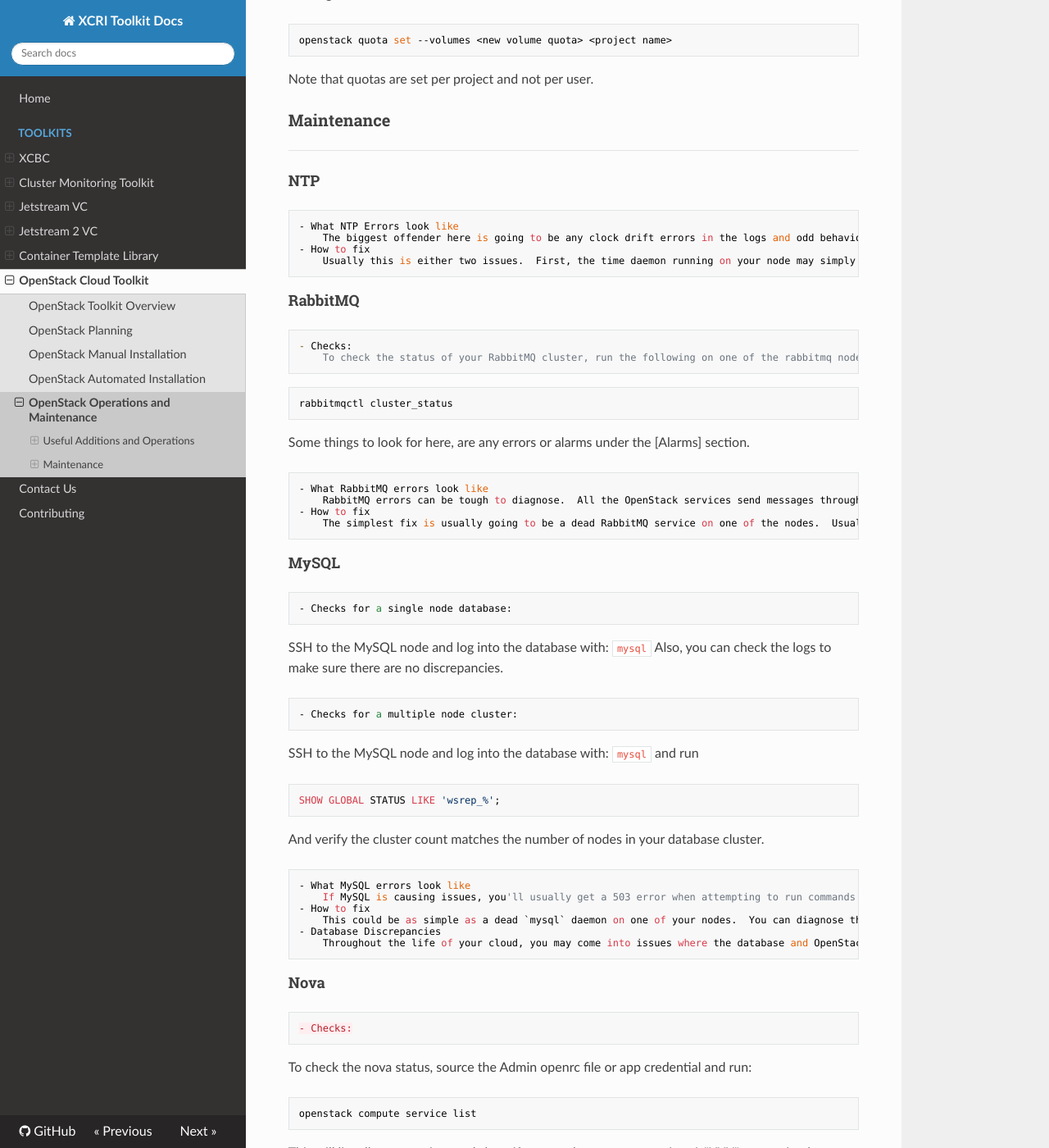
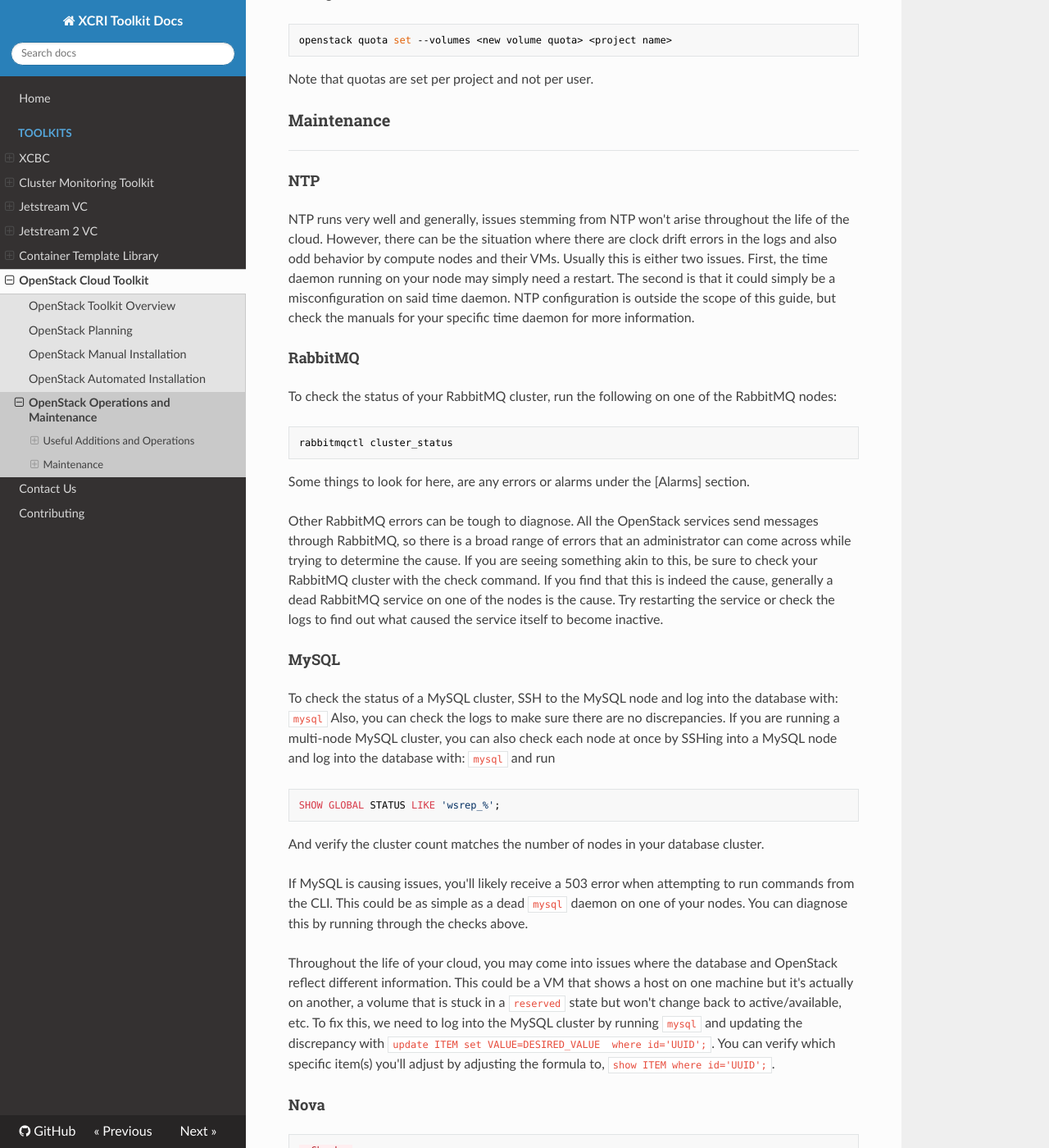
Before and after one commit to access-ci-org/Toolkit-Docs, an MkDocs documentation site: the page built from docs/toolkits/openstack-operations-maintenance.md, in a window 1280 px wide and 1400 px high, scrolled down 2336 px. Shown: the whole window at 82% size. Built offline with MkDocs 1.6.1, drawn with Linux system fonts in a browser that asks for light colours; nearby versions of some CDN libraries; old or Windows-style settings are respelled for this version of MkDocs.

Commit message:
Fixed the Markdown code block render issue

````diff
--- a/docs/toolkits/openstack-operations-maintenance.md
+++ b/docs/toolkits/openstack-operations-maintenance.md
@@ -85,34 +85,25 @@ Note that quotas are set per project and not per user.
 ---
 
 #### NTP
-	- What NTP Errors look like
-		The biggest offender here is going to be any clock drift errors in the logs and odd behavior by computes on some isolated VMs.
-	- How to fix
-		Usually this is either two issues.  First, the time daemon running on your node may simply need a restart.  The second is that it could simply be a misconfiguration on said time daemon.
+
+NTP runs very well and generally, issues stemming from NTP won't arise throughout the life of the cloud.  However, there can be the situation where there are clock drift errors in the logs and also odd behavior by compute nodes and their VMs.  Usually this is either two issues.  First, the time daemon running on your node may simply need a restart.  The second is that it could simply be a misconfiguration on said time daemon.  NTP configuration is outside the scope of this guide, but check the manuals for your specific time daemon for more information.
 
 #### RabbitMQ
 
-	- Checks:
-		To check the status of your RabbitMQ cluster, run the following on one of the rabbitmq nodes:
+To check the status of your RabbitMQ cluster, run the following on one of the RabbitMQ nodes:
 ``` bash
 rabbitmqctl cluster_status
 ```
 Some things to look for here, are any errors or alarms under the [Alarms] section.
 
-	- What RabbitMQ errors look like
-		RabbitMQ errors can be tough to diagnose.  All the OpenStack services send messages through RabbitMQ, so there is a broad range of errors that an administrator can come across while trying to determine the cause.
-	- How to fix
-		The simplest fix is usually going to be a dead RabbitMQ service on one of the nodes.  Usually a restart can fix these.
+Other RabbitMQ errors can be tough to diagnose.  All the OpenStack services send messages through RabbitMQ, so there is a broad range of errors that an administrator can come across while trying to determine the cause.  If you are seeing something akin to this, be sure to check your RabbitMQ cluster with the check command.  If you find that this is indeed the cause, generally a dead RabbitMQ service on one of the nodes is the cause.  Try restarting the service or check the logs to find out what caused the service itself to become inactive.
 
 #### MySQL
 
-	- Checks for a single node database:
-SSH to the MySQL node and log into the database with:
+To check the status of a MySQL cluster, SSH to the MySQL node and log into the database with:
 `mysql`
 Also, you can check the logs to make sure there are no discrepancies.
-
-	- Checks for a multiple node cluster:
-SSH to the MySQL node and log into the database with:
+If you are running a multi-node MySQL cluster, you can also check each node at once by SSHing into a MySQL node and log into the database with:
 `mysql`
 and run
 ```
@@ -120,12 +111,9 @@ SHOW GLOBAL STATUS LIKE 'wsrep_%';
 ```
 And verify the cluster count matches the number of nodes in your database cluster.
 
-	- What MySQL errors look like
-		If MySQL is causing issues, you'll usually get a 503 error when attempting to run commands from the CLI.
-	- How to fix
-		This could be as simple as a dead `mysql` daemon on one of your nodes.  You can diagnose this by running through the checks above.
-	- Database Discrepancies
-		Throughout the life of your cloud, you may come into issues where the database and OpenStack reflect different information.  This could be a VM that shows a host on one machine but it's actually on another, a volume that is stuck in a `reserved` state but won't change back to active/available, etc.  To fix this, we need to log into the MySQL cluster by running `mysql` and updating the discrepancy with `update ITEM set VALUE=DESIRED_VALUE  where id='UUID';`.  You can verify which specific item(s) you'll adjust by adjusting the formula to, `show ITEM where id='UUID';`.
+If MySQL is causing issues, you'll likely receive a 503 error when attempting to run commands from the CLI. This could be as simple as a dead `mysql` daemon on one of your nodes.  You can diagnose this by running through the checks above.
+
+Throughout the life of your cloud, you may come into issues where the database and OpenStack reflect different information.  This could be a VM that shows a host on one machine but it's actually on another, a volume that is stuck in a `reserved` state but won't change back to active/available, etc.  To fix this, we need to log into the MySQL cluster by running `mysql` and updating the discrepancy with `update ITEM set VALUE=DESIRED_VALUE  where id='UUID';`.  You can verify which specific item(s) you'll adjust by adjusting the formula to, `show ITEM where id='UUID';`.
 
 #### Nova
 
````
